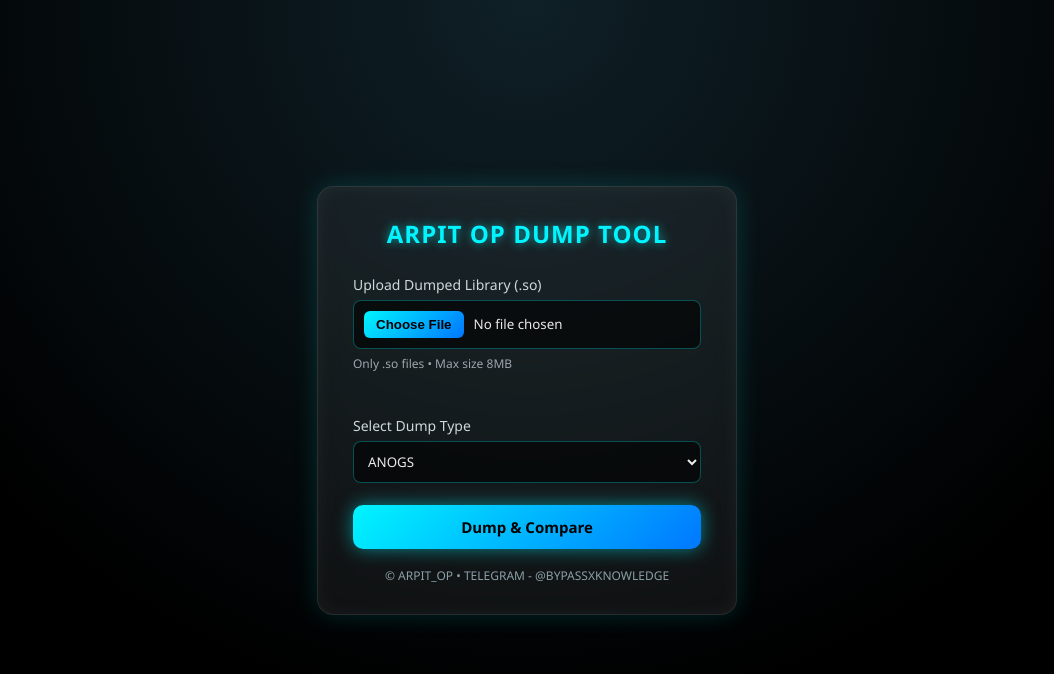
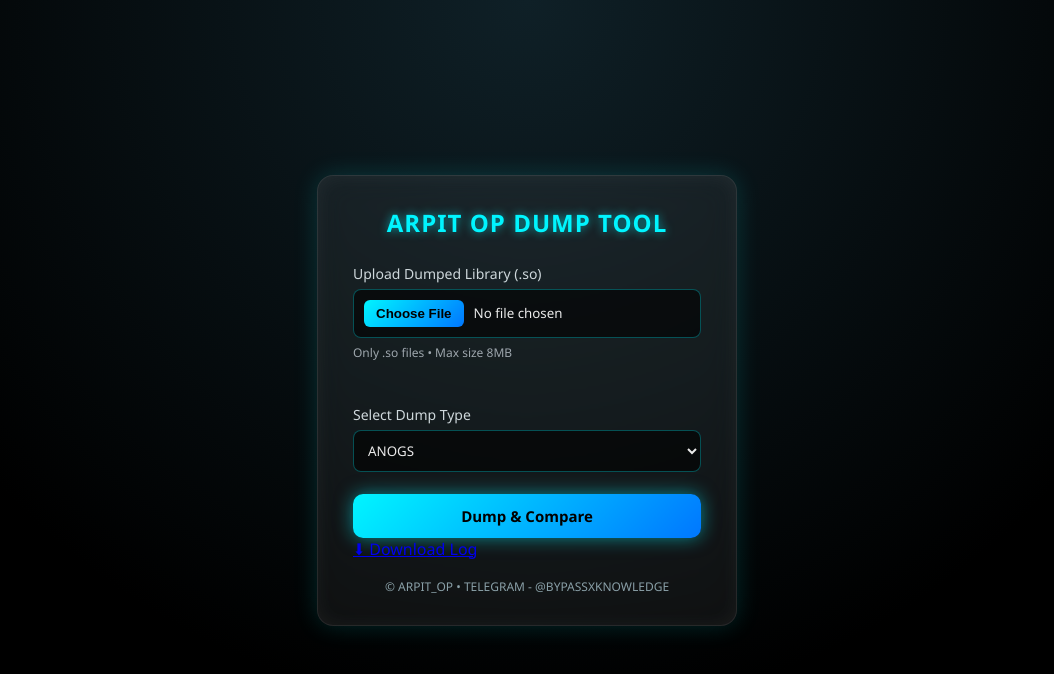
Before and after one commit to ARPITDIXIT789/dump-web, a Flask app: page / in a window 1280 px wide. Shown: the top 674 px of the page, without its empty margins (113-1167 px from the left). Run offline with Flask 3, Linux system fonts and the light colour scheme.

Commit message:
Update index.html

```diff
--- a/dump-web/templates/index.html
+++ b/dump-web/templates/index.html
@@ -27,6 +27,9 @@
         <button type="submit">Dump & Compare</button>
     </form>
 
+    <!-- 🔽 DOWNLOAD LOG BUTTON -->
+    <a href="/download-log" class="download-btn">⬇ Download Log</a>
+
     <div class="footer">
         © ARPIT_OP • TELEGRAM - @BYPASSXKNOWLEDGE
     </div>
```
